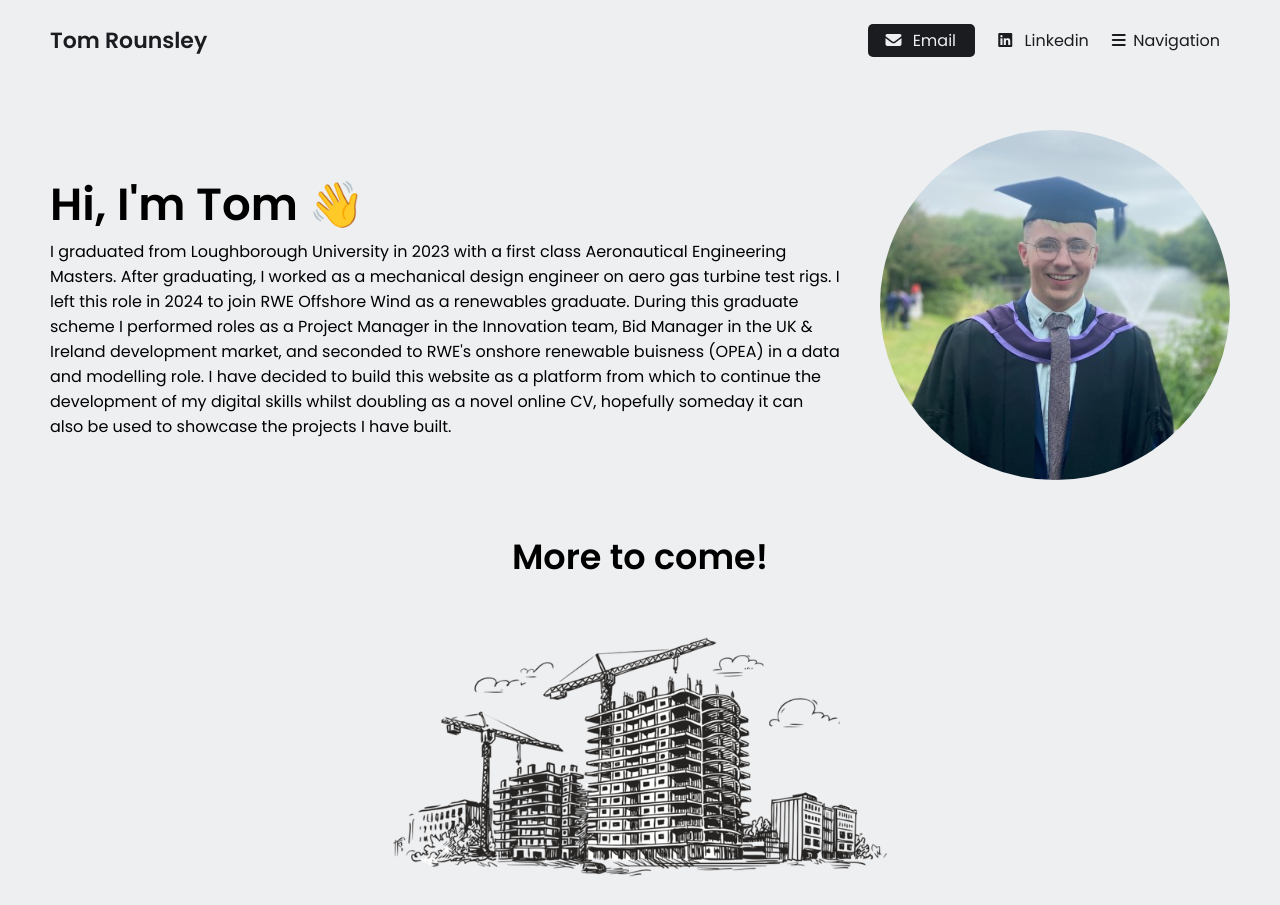
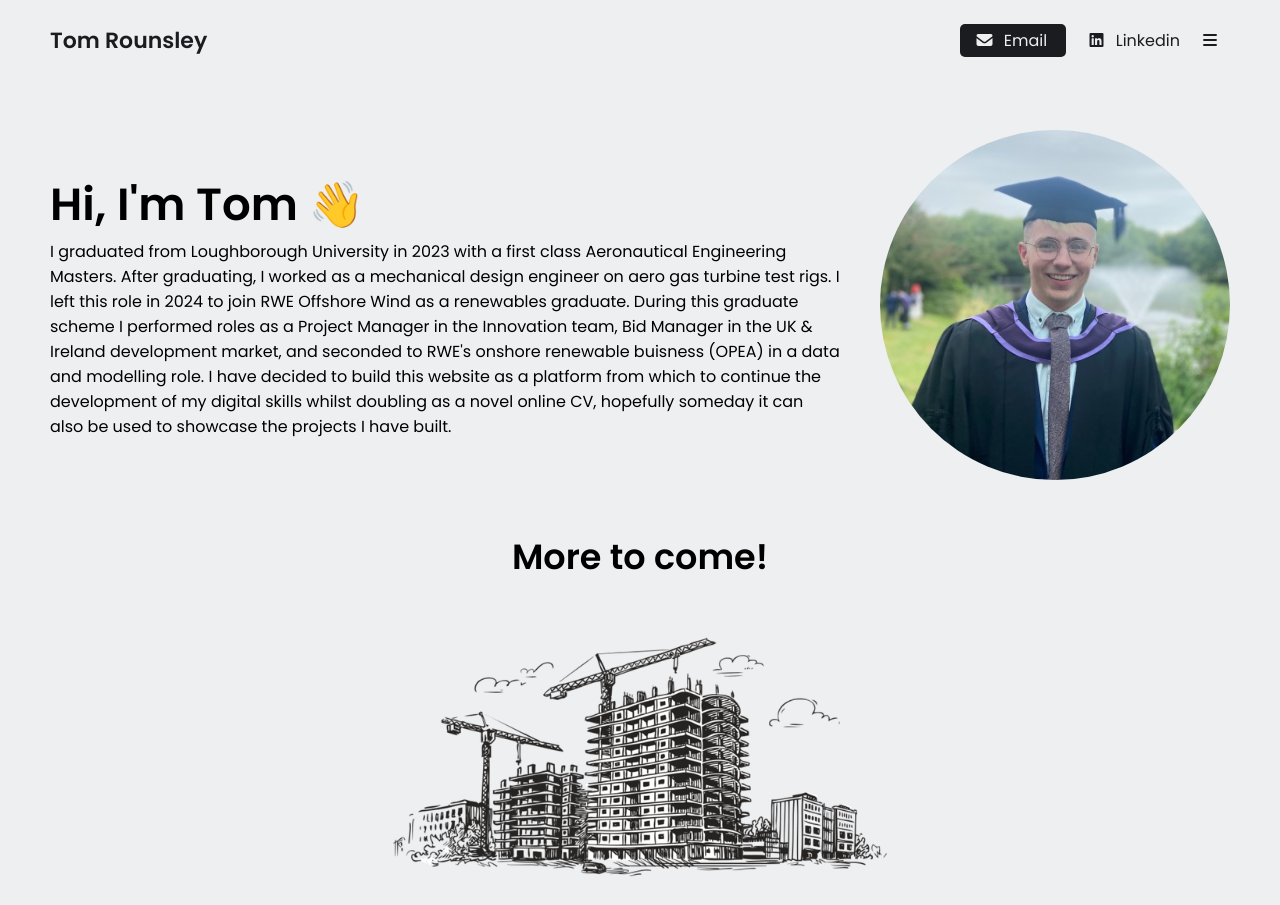
Before and after one commit to TomRounsley1/Rounsley-Website, a plain HTML site: page index.html in a window 1280 px wide. Shown: the top 905 px of the page. Drawn offline with Linux system fonts and the light colour scheme.

Commit message:
Add files via upload

```diff
--- a/index.html
+++ b/index.html
@@ -35,7 +35,7 @@
             <div class="dropdown">
                 <button class="dropbtn">
                     <i class="fa-solid fa-bars"></i>
-                    <span>Navigation</span>
+                    <span></span>
                 </button>
                 <div class="dropdown-content">
                     <a href="#">Work in Progress</a>
```
